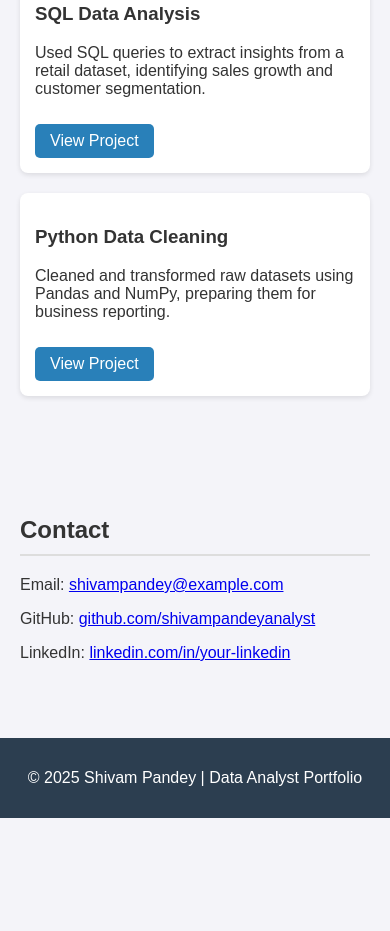
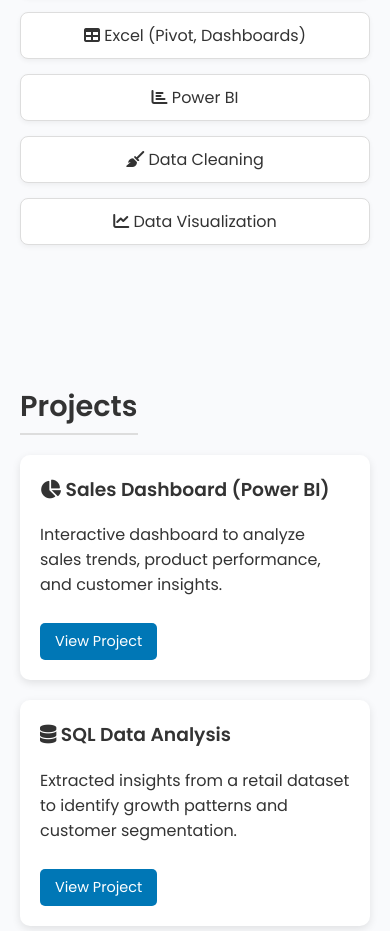
Before and after one commit to shivampandeyanalyst/shivampandeyanalyst.github.io, a plain HTML site: page index.html in a window 390 px wide. Shown: the part 1069-2000 px from the top of the page. Before the commit the page ends 1887 px from the top, so only its background shows below. Drawn offline with Linux system fonts and the light colour scheme.

Commit message:
Update index.html

```diff
--- a/index.html
+++ b/index.html
@@ -4,128 +4,218 @@
   <meta charset="UTF-8">
   <meta name="viewport" content="width=device-width, initial-scale=1.0">
   <title>Shivam Pandey | Data Analyst Portfolio</title>
+  <link href="https://fonts.googleapis.com/css2?family=Poppins:wght@300;400;600&display=swap" rel="stylesheet">
+  <script src="https://kit.fontawesome.com/2d3b6a9d4e.js" crossorigin="anonymous"></script>
   <style>
     body {
-      font-family: Arial, sans-serif;
+      font-family: 'Poppins', sans-serif;
       margin: 0;
       padding: 0;
-      background: #f4f4f9;
+      background: #f9fafc;
       color: #333;
     }
     header {
-      background: #2c3e50;
+      background: #1f2d3d;
       color: #fff;
-      padding: 20px;
+      padding: 40px 20px;
       text-align: center;
+    }
+    header img {
+      width: 120px;
+      height: 120px;
+      border-radius: 50%;
+      border: 3px solid #fff;
+      margin-bottom: 15px;
     }
     header h1 {
       margin: 0;
+      font-size: 2rem;
     }
-    nav {
-      margin-top: 10px;
+    header p {
+      margin: 5px 0 15px;
+      font-weight: 300;
     }
     nav a {
       margin: 0 15px;
       color: #fff;
       text-decoration: none;
+      font-weight: 500;
+    }
+    nav a:hover {
+      text-decoration: underline;
+    }
+    a.resume-btn {
+      display: inline-block;
+      margin-top: 15px;
+      padding: 10px 20px;
+      background: #ff7b00;
+      color: #fff;
+      text-decoration: none;
+      border-radius: 5px;
+      font-weight: 500;
+    }
+    a.resume-btn:hover {
+      background: #e56a00;
     }
     section {
-      padding: 40px 20px;
-      max-width: 900px;
+      padding: 50px 20px;
+      max-width: 1100px;
       margin: auto;
     }
     h2 {
+      font-size: 1.8rem;
+      margin-bottom: 20px;
       border-bottom: 2px solid #ddd;
-      padding-bottom: 10px;
-      margin-bottom: 20px;
+      display: inline-block;
+      padding-bottom: 5px;
+    }
+    /* Skills Section */
+    ul.skills {
+      display: flex;
+      flex-wrap: wrap;
+      gap: 15px;
+      padding: 0;
+      list-style: none;
+    }
+    ul.skills li {
+      background: #fff;
+      border: 1px solid #ddd;
+      border-radius: 8px;
+      padding: 10px 15px;
+      flex: 1 1 200px;
+      text-align: center;
+      box-shadow: 0 2px 5px rgba(0,0,0,0.05);
+    }
+    /* Projects */
+    .projects {
+      display: grid;
+      grid-template-columns: repeat(auto-fit, minmax(280px, 1fr));
+      gap: 20px;
     }
     .project {
       background: #fff;
-      padding: 15px;
-      margin-bottom: 20px;
-      border-radius: 8px;
-      box-shadow: 0 2px 5px rgba(0,0,0,0.1);
+      padding: 20px;
+      border-radius: 10px;
+      box-shadow: 0 3px 8px rgba(0,0,0,0.1);
+      transition: transform 0.2s;
     }
-    footer {
-      background: #2c3e50;
-      color: #fff;
-      text-align: center;
-      padding: 15px;
-      margin-top: 20px;
+    .project:hover {
+      transform: translateY(-5px);
+    }
+    .project h3 {
+      margin-top: 0;
     }
     a.btn {
       display: inline-block;
       margin-top: 10px;
       padding: 8px 15px;
-      background: #2980b9;
+      background: #0077b6;
       color: #fff;
       text-decoration: none;
       border-radius: 5px;
+      font-size: 0.9rem;
     }
     a.btn:hover {
-      background: #1f6690;
+      background: #005f87;
+    }
+    /* Contact */
+    .contact-info p {
+      margin: 8px 0;
+    }
+    .contact-info a {
+      color: #0077b6;
+      text-decoration: none;
+    }
+    .contact-info a:hover {
+      text-decoration: underline;
+    }
+    footer {
+      background: #1f2d3d;
+      color: #fff;
+      text-align: center;
+      padding: 15px;
+      margin-top: 20px;
+      font-size: 0.9rem;
+    }
+    /* Responsive */
+    @media (max-width: 768px) {
+      header h1 {
+        font-size: 1.5rem;
+      }
+      nav {
+        display: flex;
+        flex-direction: column;
+        gap: 10px;
+      }
     }
   </style>
 </head>
 <body>
   <header>
+    <!-- 👇 Upload your photo into the repo as 'profile.jpg' -->
+    <img src="profile.jpg" alt="Shivam Pandey Photo">
     <h1>Shivam Pandey</h1>
-    <p>Data Analyst | SQL | Python | Excel | Power BI</p>
+    <p><i class="fas fa-database"></i> Data Analyst | SQL | Python | Excel | Power BI</p>
     <nav>
       <a href="#about">About</a>
       <a href="#skills">Skills</a>
       <a href="#projects">Projects</a>
       <a href="#contact">Contact</a>
     </nav>
+    <!-- 👇 Upload your resume as 'resume.pdf' -->
+    <a href="resume.pdf" class="resume-btn" target="_blank"><i class="fas fa-file-download"></i> Download Resume</a>
   </header>
 
   <section id="about">
     <h2>About Me</h2>
     <p>
-      I am a Data Analyst with 3 years of professional experience as a Web Publisher
-      and a strong background in SQL, Python, Excel, and Power BI.
-      Passionate about transforming raw data into actionable insights to support business decisions.
+      I have 3 years of experience as a Web Publisher and I have hands-on Data Analyst
+      expertise in SQL, Python, Excel, and Power BI. I specialize in cleaning, analyzing,
+      and visualizing data to support decision-making and business growth.
     </p>
   </section>
 
   <section id="skills">
     <h2>Skills</h2>
-    <ul>
-      <li>SQL – Data extraction, joins, aggregations</li>
-      <li>Python – Pandas, NumPy, data cleaning</li>
-      <li>Excel – Pivot tables, dashboards, formulas</li>
-      <li>Power BI – Interactive dashboards</li>
-      <li>Data Cleaning & Visualization</li>
+    <ul class="skills">
+      <li><i class="fas fa-database"></i> SQL</li>
+      <li><i class="fab fa-python"></i> Python (Pandas, NumPy)</li>
+      <li><i class="fas fa-table"></i> Excel (Pivot, Dashboards)</li>
+      <li><i class="fas fa-chart-bar"></i> Power BI</li>
+      <li><i class="fas fa-broom"></i> Data Cleaning</li>
+      <li><i class="fas fa-chart-line"></i> Data Visualization</li>
     </ul>
   </section>
 
   <section id="projects">
     <h2>Projects</h2>
-
+    <div class="projects">
+      <!-- 👇 Replace # with your project links -->
       <div class="project">
-      <h3>Sales Dashboard (Power BI)</h3>
-      <p>Designed an interactive dashboard to analyze regional sales performance, customer trends, and product demand.</p>
+        <h3><i class="fas fa-chart-pie"></i> Sales Dashboard (Power BI)</h3>
+        <p>Interactive dashboard to analyze sales trends, product performance, and customer insights.</p>
         <a href="#" class="btn">View Project</a>
       </div>
-
       <div class="project">
-      <h3>SQL Data Analysis</h3>
-      <p>Used SQL queries to extract insights from a retail dataset, identifying sales growth and customer segmentation.</p>
+        <h3><i class="fas fa-database"></i> SQL Data Analysis</h3>
+        <p>Extracted insights from a retail dataset to identify growth patterns and customer segmentation.</p>
         <a href="#" class="btn">View Project</a>
       </div>
-
       <div class="project">
-      <h3>Python Data Cleaning</h3>
-      <p>Cleaned and transformed raw datasets using Pandas and NumPy, preparing them for business reporting.</p>
+        <h3><i class="fab fa-python"></i> Python Data Cleaning</h3>
+        <p>Cleaned and transformed raw datasets with Pandas and NumPy for business reporting.</p>
         <a href="#" class="btn">View Project</a>
+      </div>
     </div>
   </section>
 
   <section id="contact">
     <h2>Contact</h2>
-    <p>Email: <a href="mailto:shivampandey@example.com">shivampandey@example.com</a></p>
-    <p>GitHub: <a href="https://github.com/shivampandeyanalyst" target="_blank">github.com/shivampandeyanalyst</a></p>
-    <p>LinkedIn: <a href="https://www.linkedin.com/in/your-linkedin" target="_blank">linkedin.com/in/your-linkedin</a></p>
+    <div class="contact-info">
+      <p><i class="fas fa-envelope"></i> Email: <a href="mailto:shivampandey@gmail.com">Email</a></p>
+      <p><i class="fab fa-github"></i> GitHub: <a href="https://github.com/shivampandeyanalyst" target="_blank">GitHub</a></p>
+      <p><i class="fab fa-linkedin"></i> LinkedIn: <a href="www.linkedin.com/in/shivam-pandey1" target="_blank">Linkedin</a></p>
+    </div>
   </section>
 
   <footer>
```
Lines whose indentation alone changed are shown as unchanged.
